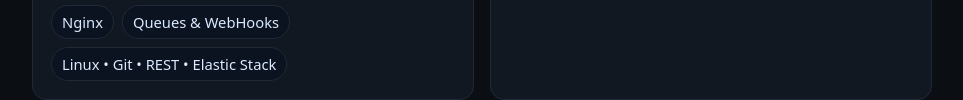
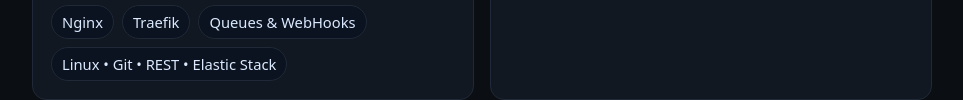
Before and after one commit to TarekKhalili/mysite-cv, a plain HTML site: page index.html in a window 1280 px wide. Shown: the part 528-628 px from the top of the page, without its empty margins (158-1121 px from the left). Drawn offline with Linux system fonts and the light colour scheme.

Commit message:
Update index.html

```diff
--- a/index.html
+++ b/index.html
@@ -65,6 +65,7 @@
           <span class="chip">Azure</span>
           <span class="chip">Docker</span>
           <span class="chip">Nginx</span>
+          <span class="chip">Traefik</span>
           <span class="chip">Queues & WebHooks</span>
           <span class="chip">Linux • Git • REST • Elastic Stack</span>
         </div>
```
